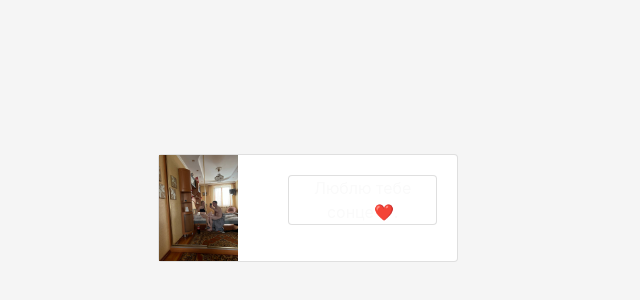
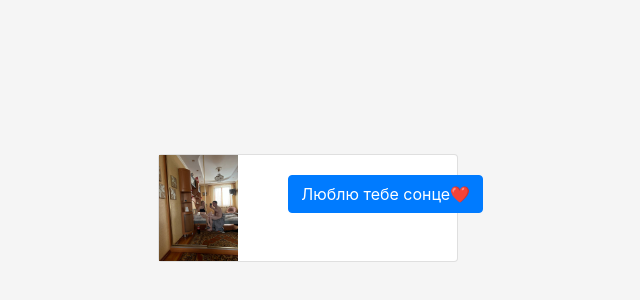
Before and after one commit to NazarBondarev/nazarbondarev.github.io, a plain HTML site: page index.html in a window 1280 px wide. Shown: the part 184-484 px from the top of the page, without its empty margins (332-972 px from the left). Drawn offline with nearby package versions, Linux system fonts and the light colour scheme.

Commit message:
Update index.html

```diff
--- a/index.html
+++ b/index.html
@@ -62,8 +62,8 @@
     </div>
     <div class="col-md-8">
       <div class="card-body">
+        <button type="button" class="btn btn-primary">Люблю тебе сонце❤️</button>
 
-        <p class="card-text card text-bg-primary mb-3">Люблю тебе сонце❤️.</p>
         <p class="card-text"><small class="text-muted"></small></p>
       </div>
     </div>
```
